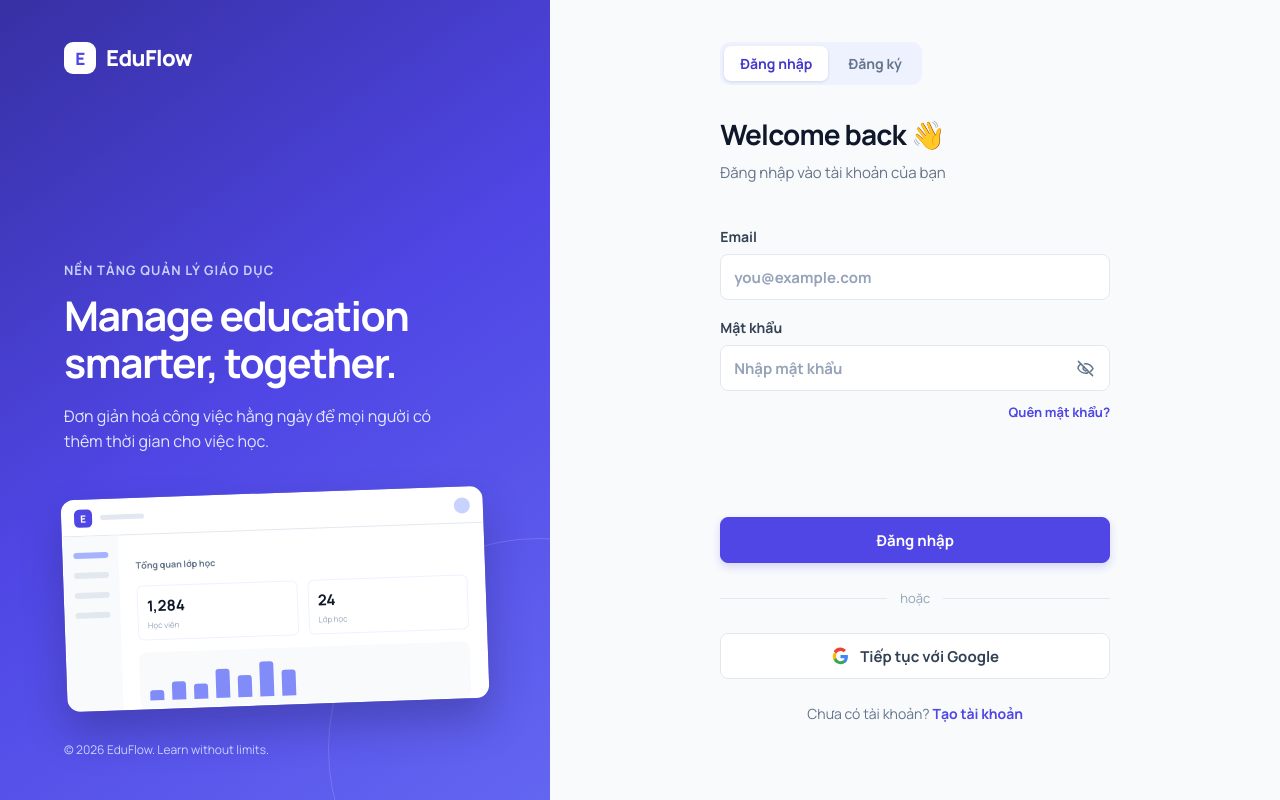
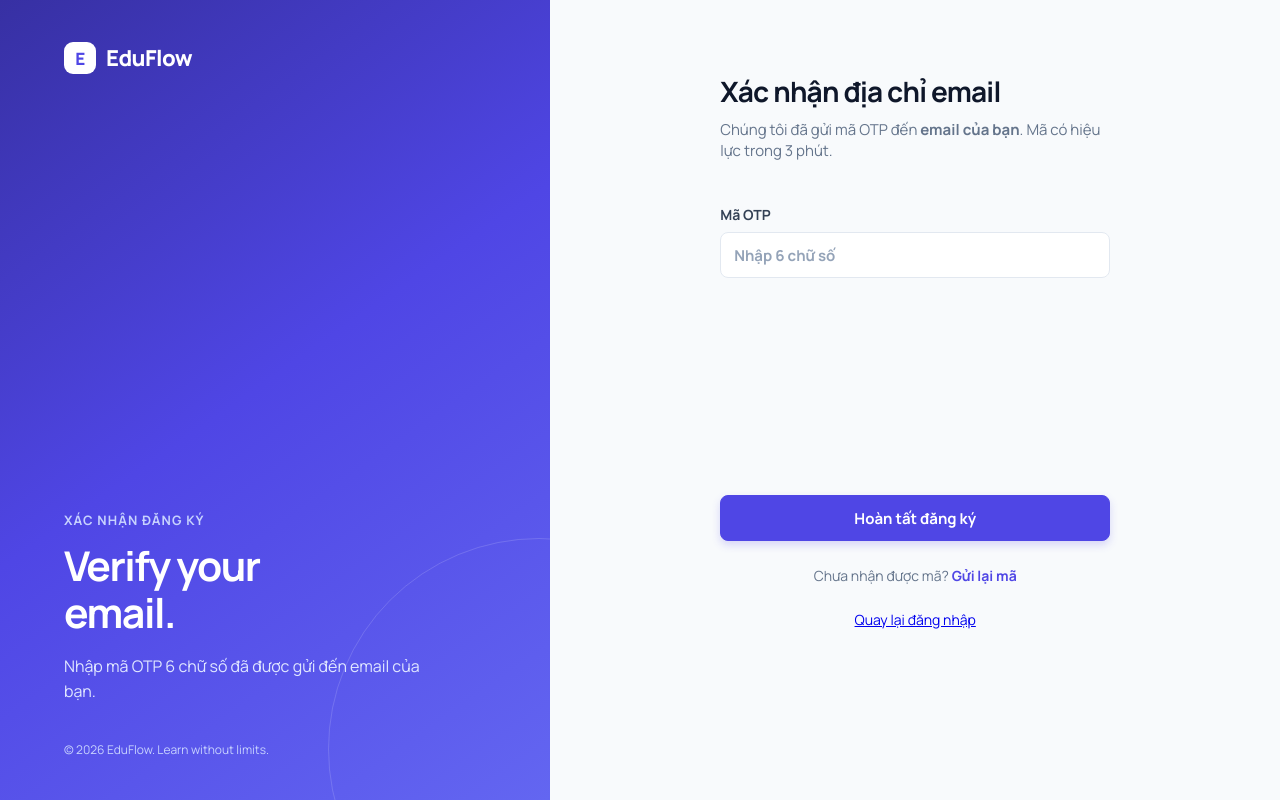
Before and after one commit to Vuquanghuybm2k6/eduflow-frontend, a React (Vite) app: page /register/verify-otp in a window 1280 px wide. Before the commit this address led to /login. Built offline with nearby package versions, Linux system fonts and the light colour scheme; no server answers.

Commit message:
fix(auth): rebuild login/register page

```diff
--- a/src/pages/auth/AuthPage.tsx
+++ b/src/pages/auth/AuthPage.tsx
@@ -2,6 +2,7 @@ import { useState, type FormEvent } from 'react';
 import { Link, useNavigate } from 'react-router-dom';
 import { GoogleLogin } from '@react-oauth/google';
 import { useAuthStore } from '../../stores/auth.store';
+import { authApi } from '../../services/auth.service';
 import '../../App.css';
 
 type FormMode = 'signin' | 'signup';
@@ -38,7 +39,7 @@ function AuthPage() {
   const [error, setError] = useState('');
   const [success, setSuccess] = useState('');
   const navigate = useNavigate();
-  const { login, register, googleLogin, isLoading } = useAuthStore();
+  const { login, googleLogin, isLoading } = useAuthStore();
   const isSignUp = mode === 'signup';
 
   const handleGoogleSuccess = async (idToken?: string) => {
@@ -74,19 +75,37 @@ function AuthPage() {
     const password = form.get('password') as string;
     const name = form.get('name') as string;
     const confirmPassword = form.get('confirmPassword') as string;
+    const organizationName = form.get('organizationName') as string;
 
     if (isSignUp && password !== confirmPassword) {
       setError('Mật khẩu xác nhận không khớp');
       return;
     }
 
+    if (isSignUp && !organizationName?.trim()) {
+      setError('Vui lòng nhập tên tổ chức.');
+      return;
+    }
+
     try {
       if (isSignUp) {
-        await register({ email, password, fullName: name });
-          navigate('/dashboard');
+        await authApi.sendRegistrationOtp({
+          email,
+          password,
+          fullName: name,
+          organizationName,
+        });
+        navigate('/register/verify-otp', {
+          state: {
+            email,
+            password,
+            fullName: name,
+            organizationName,
+          },
+        });
       } else {
         await login(email, password);
-          navigate('/dashboard');
+        navigate('/dashboard');
       }
     } catch (err: any) {
       const message =
@@ -197,6 +216,18 @@ function AuthPage() {
                   name="name"
                   autoComplete="name"
                   placeholder="Nguyễn Văn A"
+                />
+              </label>
+            )}
+
+            {isSignUp && (
+              <label>
+                Tên tổ chức
+                <input
+                  required
+                  name="organizationName"
+                  autoComplete="organization"
+                  placeholder="Ví dụ: Trường THPT XYZ"
                 />
               </label>
             )}
--- /dev/null
+++ b/src/pages/auth/RegisterOtpVerifyPage.tsx
@@ -0,0 +1,173 @@
+import { useState, type FormEvent } from 'react';
+import { Link, useLocation, useNavigate } from 'react-router-dom';
+import { authApi } from '../../services/auth.service';
+import { useAuthStore } from '../../stores/auth.store';
+import '../../App.css';
+
+interface RegistrationState {
+  email?: string;
+  password?: string;
+  fullName?: string;
+  organizationName?: string;
+}
+
+function RegisterOtpVerifyPage() {
+  const location = useLocation();
+  const state = (location.state as RegistrationState | null) ?? {};
+  const email = state.email ?? '';
+  const password = state.password ?? '';
+  const fullName = state.fullName ?? '';
+  const organizationName = state.organizationName ?? '';
+
+  const [otp, setOtp] = useState('');
+  const [error, setError] = useState('');
+  const [message, setMessage] = useState('');
+  const [isLoading, setIsLoading] = useState(false);
+  const navigate = useNavigate();
+  const { verifyRegistrationOtp } = useAuthStore();
+
+  const handleSubmit = async (event: FormEvent<HTMLFormElement>) => {
+    event.preventDefault();
+    setError('');
+    setMessage('');
+
+    if (!/^\d{6}$/.test(otp)) {
+      setError('OTP phải gồm đúng 6 chữ số');
+      return;
+    }
+
+    if (!email || !password || !fullName || !organizationName) {
+      setError('Thiếu thông tin đăng ký. Vui lòng đăng ký lại.');
+      return;
+    }
+
+    setIsLoading(true);
+    try {
+      await verifyRegistrationOtp({
+        email,
+        otp,
+        password,
+        fullName,
+        organizationName,
+      });
+      navigate('/dashboard');
+    } catch (err) {
+      const detail = (err as { response?: { data?: { message?: unknown } } })
+        .response?.data?.message;
+      const msg =
+        typeof detail === 'string' || Array.isArray(detail)
+          ? detail
+          : 'Đã có lỗi xảy ra. Vui lòng thử lại.';
+      setError(Array.isArray(msg) ? msg[0] : msg);
+    } finally {
+      setIsLoading(false);
+    }
+  };
+
+  const handleResend = async () => {
+    setError('');
+    setMessage('');
+    setIsLoading(true);
+    try {
+      await authApi.sendRegistrationOtp({
+        email,
+        password,
+        fullName,
+        organizationName,
+      });
+      setMessage('Mã OTP mới đã được gửi đến email của bạn.');
+    } catch {
+      setError('Đã có lỗi xảy ra. Vui lòng thử lại.');
+    } finally {
+      setIsLoading(false);
+    }
+  };
+
+  return (
+    <main className="auth-page">
+      <aside className="brand-panel">
+        <a className="brand" href="/" aria-label="EduFlow home">
+          <span className="brand-mark">E</span>EduFlow
+        </a>
+        <div className="brand-copy">
+          <p className="eyebrow">Xác nhận đăng ký</p>
+          <h1>
+            Verify your
+            <br />
+            email.
+          </h1>
+          <p>Nhập mã OTP 6 chữ số đã được gửi đến email của bạn.</p>
+        </div>
+        <p className="brand-footer">© 2026 EduFlow. Learn without limits.</p>
+      </aside>
+
+      <section className="form-panel">
+        <div className="auth-card">
+          <a className="mobile-brand brand" href="/">
+            <span className="brand-mark">E</span>EduFlow
+          </a>
+
+          <header className="form-heading">
+            <h2>Xác nhận địa chỉ email</h2>
+            <p>
+              Chúng tôi đã gửi mã OTP đến{' '}
+              <strong>{email || 'email của bạn'}</strong>. Mã có hiệu lực trong
+              3 phút.
+            </p>
+          </header>
+
+          <form onSubmit={handleSubmit}>
+            <label>
+              Mã OTP
+              <input
+                required
+                inputMode="numeric"
+                pattern="[0-9]{6}"
+                maxLength={6}
+                value={otp}
+                onChange={(e) => setOtp(e.target.value.replace(/\D/g, ''))}
+                placeholder="Nhập 6 chữ số"
+              />
+            </label>
+
+            {error && (
+              <p className="error-message" role="alert">
+                {error}
+              </p>
+            )}
+            {message && (
+              <p className="success-message" role="status">
+                {message}
+              </p>
+            )}
+
+            <button
+              className="submit-button"
+              type="submit"
+              disabled={isLoading}
+            >
+              {isLoading ? 'Đang xác nhận...' : 'Hoàn tất đăng ký'}
+            </button>
+          </form>
+
+          <p className="switch-copy">
+            Chưa nhận được mã?{' '}
+            <button
+              type="button"
+              className="link-button"
+              onClick={handleResend}
+              disabled={isLoading}
+            >
+              Gửi lại mã
+            </button>
+          </p>
+          <p className="switch-copy">
+            <Link to="/login">Quay lại đăng nhập</Link>
+          </p>
+        </div>
+      </section>
+    </main>
+  );
+}
+
+export default RegisterOtpVerifyPage;
--- a/src/routes/AppRoutes.tsx
+++ b/src/routes/AppRoutes.tsx
@@ -7,6 +7,7 @@ import AcademicYearsPage from '../pages/academic-years/AcademicYearsPage';
 import ForgotPasswordPage from '../pages/auth/ForgotPasswordPage';
 import OtpVerifyPage from '../pages/auth/OtpVerifyPage';
 import ResetPasswordPage from '../pages/auth/ResetPasswordPage';
+import RegisterOtpVerifyPage from '../pages/auth/RegisterOtpVerifyPage';
 import { ProtectedRoute } from './ProtectedRoute';
 import { PublicOnlyRoute } from './PublicOnlyRoute';
 
@@ -17,6 +18,7 @@ function AppRoutes() {
       <Route path="/forgot-password" element={<PublicOnlyRoute><ForgotPasswordPage /></PublicOnlyRoute>} />
       <Route path="/verify-otp" element={<PublicOnlyRoute><OtpVerifyPage /></PublicOnlyRoute>} />
       <Route path="/reset-password" element={<PublicOnlyRoute><ResetPasswordPage /></PublicOnlyRoute>} />
+      <Route path="/register/verify-otp" element={<PublicOnlyRoute><RegisterOtpVerifyPage /></PublicOnlyRoute>} />
       <Route
         path="/dashboard"
         element={
--- a/src/services/auth.service.ts
+++ b/src/services/auth.service.ts
@@ -17,13 +17,29 @@ export interface AuthResponse {
 }
 
 export const authApi = {
-  async register(data: {
+  async sendRegistrationOtp(data: {
     email: string;
     password: string;
     fullName: string;
+    organizationName: string;
+    phone?: string;
+  }): Promise<{ message: string }> {
+    const res = await api.post<{ message: string }>('/auth/register', data);
+    return res.data;
+  },
+
+  async verifyRegistrationOtp(data: {
+    email: string;
+    otp: string;
+    password: string;
+    fullName: string;
+    organizationName: string;
     phone?: string;
   }): Promise<AuthResponse> {
-    const res = await api.post<AuthResponse>('/auth/register', data);
+    const res = await api.post<AuthResponse>(
+      '/auth/verify-registration-otp',
+      data,
+    );
     return res.data;
   },
 
--- a/src/stores/auth.store.ts
+++ b/src/stores/auth.store.ts
@@ -9,10 +9,12 @@ interface AuthState {
   hasAttemptedRestore: boolean;
 
   login: (email: string, password: string) => Promise<void>;
-  register: (data: {
+  verifyRegistrationOtp: (data: {
     email: string;
+    otp: string;
     password: string;
     fullName: string;
+    organizationName: string;
     phone?: string;
   }) => Promise<void>;
   googleLogin: (idToken: string) => Promise<void>;
@@ -46,10 +48,10 @@ export const useAuthStore = create<AuthState>((set) => ({
     }
   },
 
-  register: async (data) => {
+  verifyRegistrationOtp: async (data) => {
     set({ isLoading: true });
     try {
-      const res = await authApi.register(data);
+      const res = await authApi.verifyRegistrationOtp(data);
       set({
         user: res.user,
         accessToken: res.accessToken,
```
